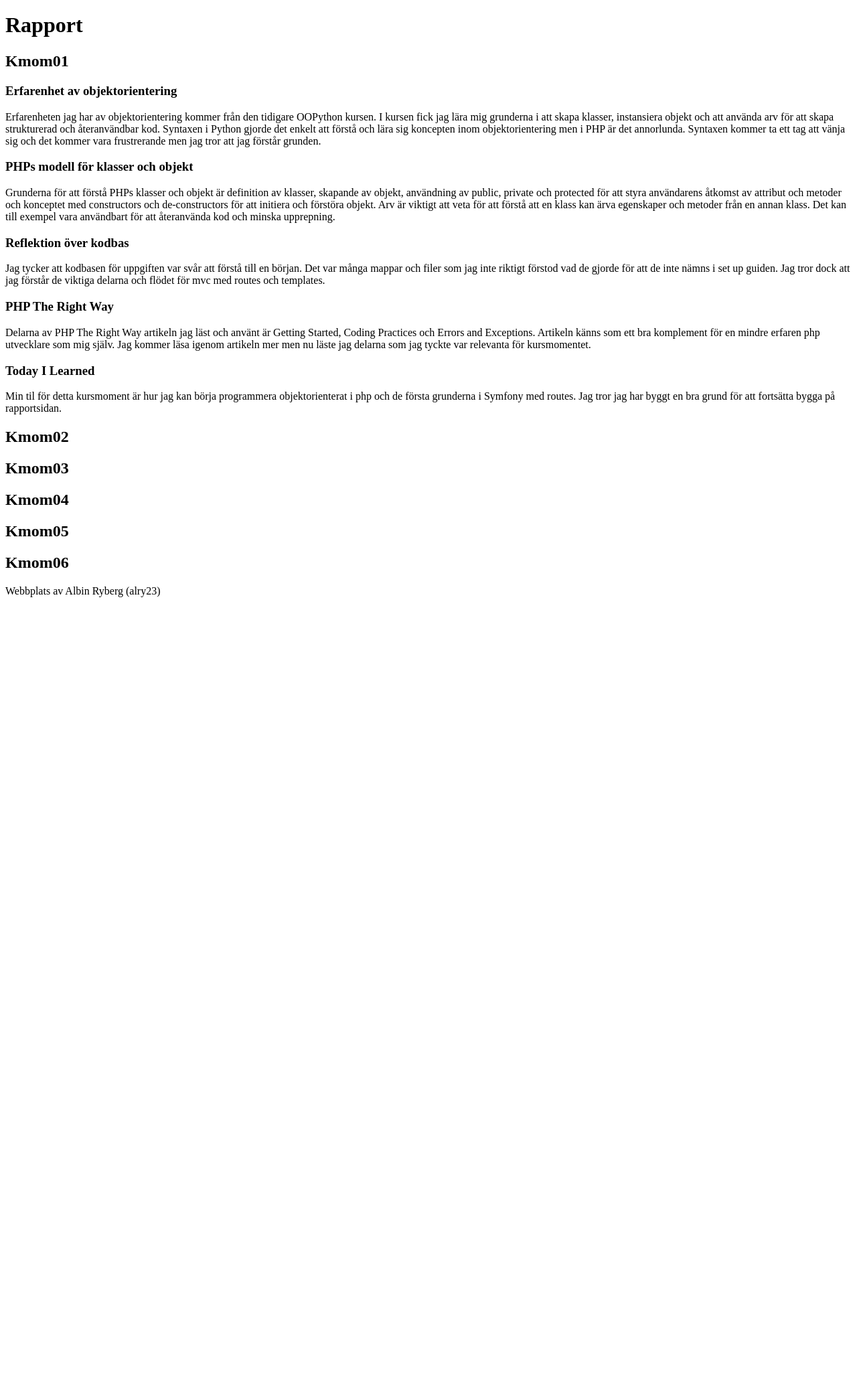
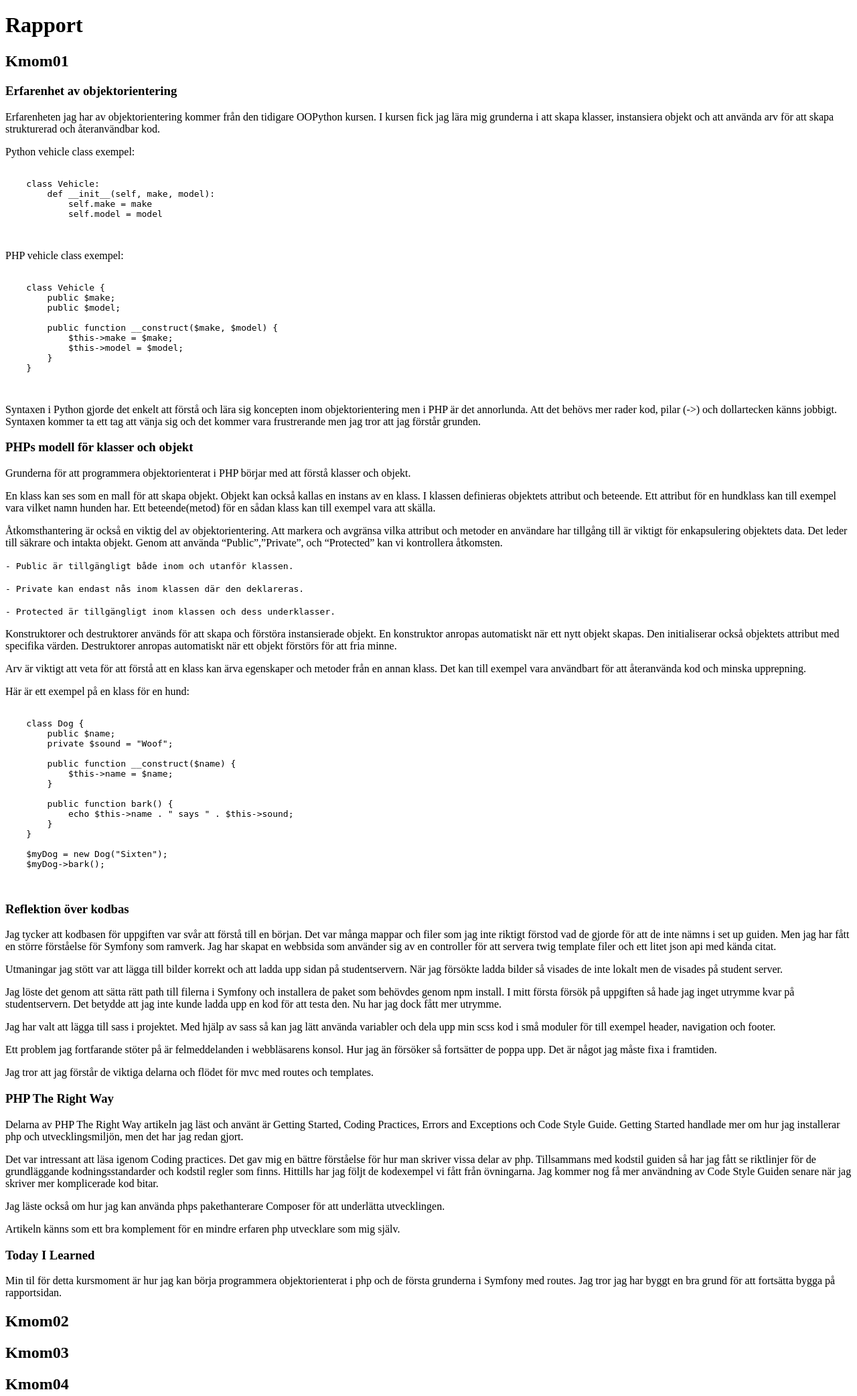
Before and after one commit to albinr/mvc-report, a Symfony app: template templates/report.html.twig in a window 1280 px wide. Shown: the part 246-2331 px from the top of the page at 67% size. Before the commit the page ends 1138 px from the top, so only its background shows below. Run offline with Twig, Linux system fonts and the light colour scheme; the template is opened without the code that fills it, so the values that code supplies are empty; some libraries are stand-ins or nearby versions.

Commit message:
Updated typografy and the kmom01 report

```diff
--- a/assets/styles/variables.scss
+++ b/assets/styles/variables.scss
@@ -1,3 +1,7 @@
+// @import url('https://fonts.googleapis.com/css?family=Roboto|Source+Sans+Pro');
+@import url('https://fonts.googleapis.com/css?family=Roboto');
+@import url('https://fonts.googleapis.com/css?family=Source+Sans+Pro');
+
 $light-grey: #ccc;
 $dark-grey: #666;
 $almost-black: #333;
--- a/templates/home.html.twig
+++ b/templates/home.html.twig
@@ -3,12 +3,12 @@
 {% block title %}Home{% endblock %}
 
 {% block body %}
+<h1>Hej!</h1>
+
 <div class="row">
     <div class="column">
-        <h1>Hej!</h1>
         <p>Jag heter Albin Ryberg, en 24-åring som är intresserad av webbprogrammering. Jag kommer från Stockholm men
-            bor nu
-            i
+            bor nu i
             Karlskrona, där jag lär mig mer om hur man programmerar webbsidor.</p>
         <p>När jag inte pluggar framför datorn brukar jag spela datorspel eller träna på gymmet. Jag är också ivrig att
             lära
--- a/templates/report.html.twig
+++ b/templates/report.html.twig
@@ -9,29 +9,118 @@
     <h3>Erfarenhet av objektorientering</h3>
     <p>Erfarenheten jag har av objektorientering kommer från den tidigare OOPython kursen. I kursen fick jag lära mig
         grunderna i att skapa klasser, instansiera objekt och att använda arv för att skapa strukturerad och
-        återanvändbar kod. Syntaxen i Python gjorde det enkelt att förstå och lära sig koncepten inom objektorientering
-        men i PHP är det annorlunda. Syntaxen kommer ta ett tag att vänja sig och det kommer vara frustrerande men jag
-        tror att jag förstår grunden.
+        återanvändbar kod.</p>
+
+    <p>Python vehicle class exempel:</p>
+    <pre>
+    <code>
+    class Vehicle:
+        def __init__(self, make, model):
+            self.make = make
+            self.model = model
+    </code>
+    </pre>
+
+    <p>PHP vehicle class exempel:</p>
+    <pre>
+    <code>
+    class Vehicle {
+        public $make;
+        public $model;
+
+        public function __construct($make, $model) {
+            $this->make = $make;
+            $this->model = $model;
+        }
+    }
+    </code>
+    </pre>
+
+    <p>Syntaxen i Python gjorde det enkelt att förstå och lära sig koncepten inom objektorientering men i PHP är det
+        annorlunda. Att det behövs mer rader kod, pilar (->) och dollartecken känns jobbigt. Syntaxen kommer ta ett tag
+        att vänja sig och det kommer vara frustrerande men jag tror att jag förstår grunden.
     </p>
 
     <h3>PHPs modell för klasser och objekt</h3>
-    <p>Grunderna för att förstå PHPs klasser och objekt är definition av klasser, skapande av objekt, användning av
-        public, private och protected för att styra användarens åtkomst av attribut och metoder och konceptet med
-        constructors och de-constructors för att initiera och förstöra objekt. Arv är viktigt att veta för att förstå
-        att en klass kan ärva egenskaper och metoder från en annan klass. Det kan till exempel vara användbart för att
-        återanvända kod och minska upprepning.
+    <p>
+        Grunderna för att programmera objektorienterat i PHP börjar med att förstå klasser och objekt.
     </p>
+
+    <p>En klass kan ses som en mall för att skapa objekt. Objekt kan också kallas en instans av en klass. I klassen
+        definieras objektets attribut och beteende. Ett attribut för en hundklass kan till exempel vara vilket namn
+        hunden har. Ett beteende(metod) för en sådan klass kan till exempel vara att skälla.</p>
+
+    <p>Åtkomsthantering är också en viktig del av objektorientering. Att markera och avgränsa vilka attribut och metoder
+        en användare har tillgång till är viktigt för enkapsulering objektets data. Det leder till säkrare och intakta
+        objekt. Genom att använda “Public”,”Private”, och “Protected” kan vi kontrollera åtkomsten.</p>
+
+    <p><code>- Public är tillgängligt både inom och utanför klassen.</code></p>
+    <p><code>- Private kan endast nås inom klassen där den deklareras.</code></p>
+    <p><code>- Protected är tillgängligt inom klassen och dess underklasser.</code></p>
+
+    <p>Konstruktorer och destruktorer används för att skapa och förstöra instansierade objekt. En konstruktor anropas
+        automatiskt när ett nytt objekt skapas. Den initialiserar också objektets attribut med specifika värden.
+        Destruktorer anropas automatiskt när ett objekt förstörs för att fria minne.
+    </p>
+
+    <p>Arv är viktigt att veta för att förstå att en klass kan ärva egenskaper och metoder från en annan klass. Det kan
+        till exempel vara användbart för att återanvända kod och minska upprepning.</p>
+
+    <p>Här är ett exempel på en klass för en hund:</p>
+
+    <pre><code>
+    class Dog {
+        public $name;
+        private $sound = "Woof";
+
+        public function __construct($name) {
+            $this->name = $name;
+        }
+
+        public function bark() {
+            echo $this->name . " says " . $this->sound;
+        }
+    }
+
+    $myDog = new Dog("Sixten");
+    $myDog->bark();
+
+    </code></pre>
 
     <h3>Reflektion över kodbas</h3>
     <p>Jag tycker att kodbasen för uppgiften var svår att förstå till en början. Det var många mappar och filer som jag
-        inte riktigt förstod vad de gjorde för att de inte nämns i set up guiden. Jag tror dock att jag förstår de
-        viktiga delarna och flödet för mvc med routes och templates.</p>
+        inte riktigt förstod vad de gjorde för att de inte nämns i set up guiden. Men jag har fått en större förståelse
+        för Symfony som ramverk. Jag har skapat en webbsida som använder sig av en controller för att servera twig
+        template filer och ett litet json api med kända citat.</p>
+
+    <p>Utmaningar jag stött var att lägga till bilder korrekt och att ladda upp sidan på studentservern. När jag
+        försökte ladda bilder så visades de inte lokalt men de visades på student server.</p>
+
+    <p>Jag löste det genom att sätta rätt path till filerna i Symfony och installera de paket som behövdes genom npm
+        install. I mitt första försök på uppgiften så hade jag inget utrymme kvar på studentservern. Det betydde att jag
+        inte kunde ladda upp en kod för att testa den. Nu har jag dock fått mer utrymme.</p>
+
+    <p>Jag har valt att lägga till sass i projektet. Med hjälp av sass så kan jag lätt använda variabler och dela upp
+        min scss kod i små moduler för till exempel header, navigation och footer.</p>
+
+    <p>Ett problem jag fortfarande stöter på är felmeddelanden i webbläsarens konsol. Hur jag än försöker så fortsätter
+        de poppa upp. Det är något jag måste fixa i framtiden.</p>
+
+    <p>Jag tror att jag förstår de viktiga delarna och flödet för mvc med routes och templates.</p>
 
     <h3>PHP The Right Way</h3>
-    <p>Delarna av PHP The Right Way artikeln jag läst och använt är Getting Started, Coding Practices och Errors and
-        Exceptions. Artikeln känns som ett bra komplement för en mindre erfaren php utvecklare som mig själv. Jag kommer
-        läsa igenom artikeln mer men nu läste jag delarna som jag tyckte var relevanta för kursmomentet.
-    </p>
+    <p>Delarna av PHP The Right Way artikeln jag läst och använt är Getting Started, Coding Practices, Errors and
+        Exceptions och Code Style Guide. Getting Started handlade mer om hur jag installerar php och utvecklingsmiljön,
+        men det har jag redan gjort.</p>
+
+    <p>Det var intressant att läsa igenom Coding practices. Det gav mig en bättre förståelse för hur man skriver vissa
+        delar av php. Tillsammans med kodstil guiden så har jag fått se riktlinjer för de grundläggande
+        kodningsstandarder och kodstil regler som finns. Hittills har jag följt de kodexempel vi fått från övningarna.
+        Jag kommer nog få mer användning av Code Style Guiden senare när jag skriver mer komplicerade kod bitar.</p>
+
+    <p>Jag läste också om hur jag kan använda phps pakethanterare Composer för att underlätta utvecklingen.</p>
+
+    <p>Artikeln känns som ett bra komplement för en mindre erfaren php utvecklare som mig själv.</p>
 
     <h3>Today I Learned</h3>
     <p>Min til för detta kursmoment är hur jag kan börja programmera objektorienterat i php och de första grunderna i
```
Also changed, not shown: assets/styles/typography.scss (+31 -3 lines), 1 other file.
